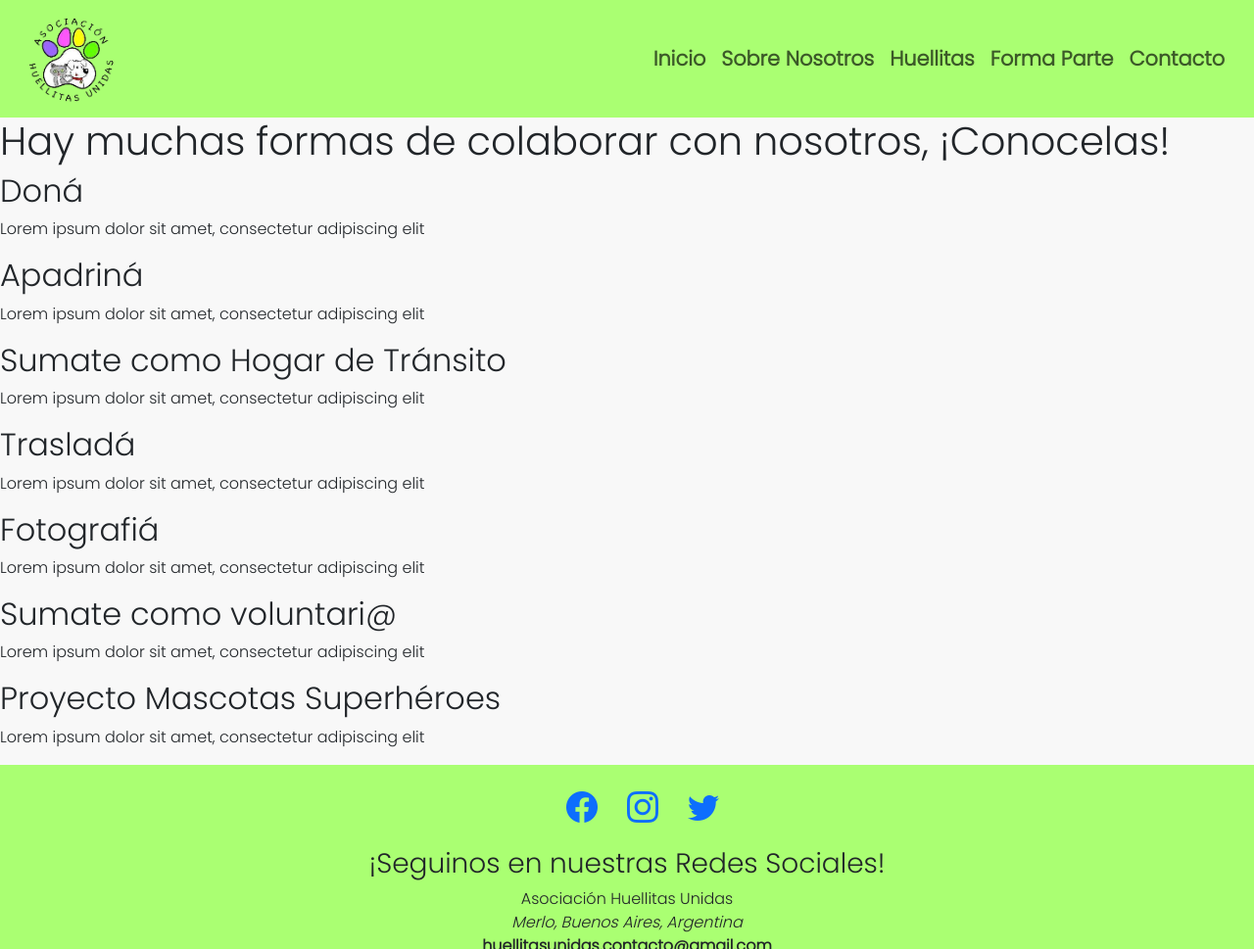
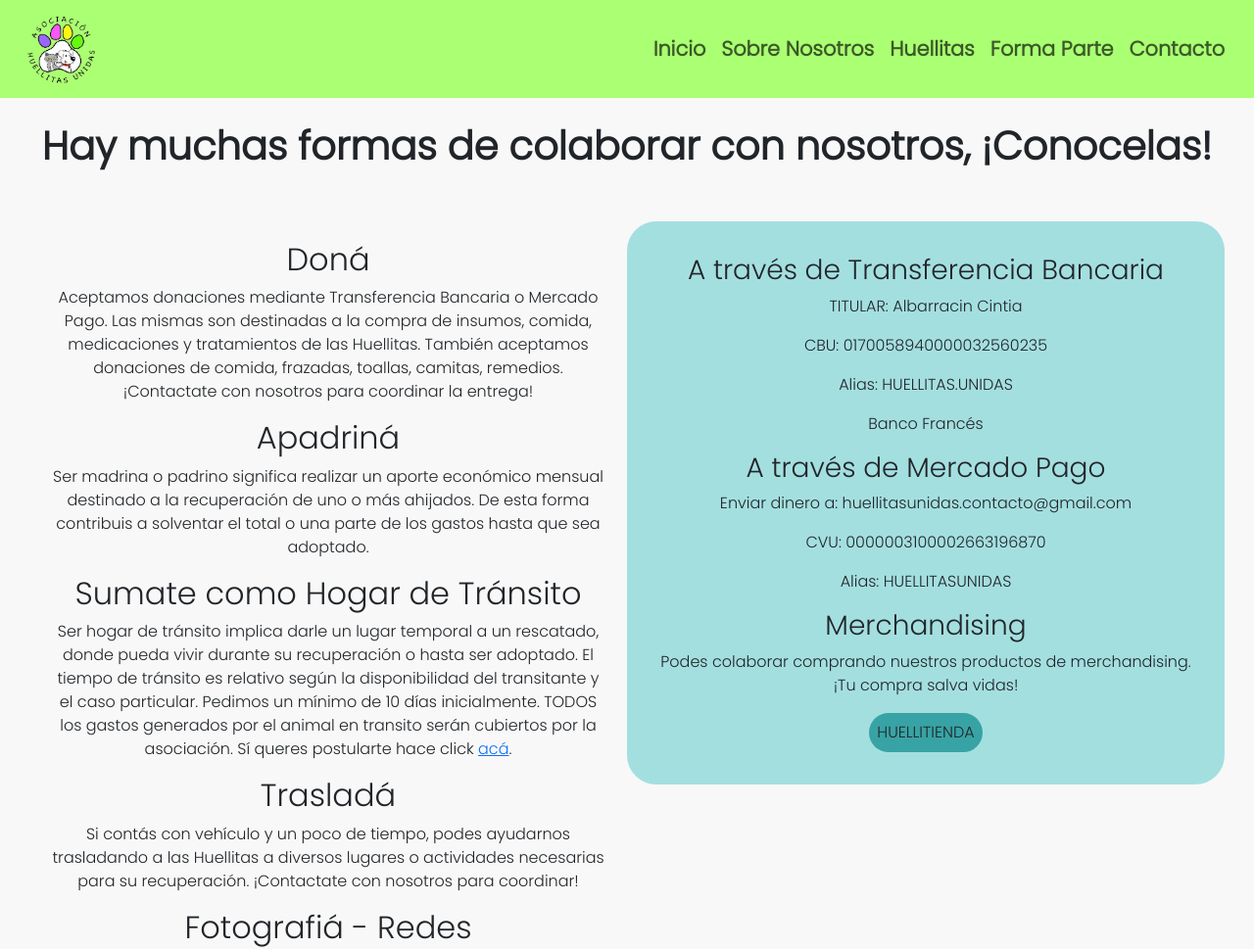
Before and after one commit to CSegundoRosa/huellitas-unidas, a plain HTML site: page pages/forma-parte.html in a window 1280 px wide. Shown: the top 969 px of the page at 98% size. Drawn offline with nearby package versions, Linux system fonts and the light colour scheme.

Commit message:
forma parte

```diff
--- a/css/styles.css
+++ b/css/styles.css
@@ -24,8 +24,8 @@ header {
 }
 
 header img {
-    height: 100px;
-    width: 100px;
+    height: 80px;
+    width: 80px;
     float: left;
 }
 
@@ -252,6 +252,54 @@ header img {
     background-color: #A4DFE0;
 }
 
+/*Forma parte*/
+
+.forma-parte-h1{
+    text-align: center;
+    font-weight: 600;
+    margin-top: 10px;
+    padding: 15px;
+}
+.forma-parte-grid {
+    padding: 30px;
+    display: grid;
+    grid-template-columns: 1fr 1fr;
+    grid-template-rows: auto;
+    align-items: flex-start;
+}
+
+.forma-parte-info {
+    padding: 20px;
+    text-align: center;
+    display: flex;
+    align-items: center;
+    justify-content: space-evenly;
+    flex-direction: column;
+}
+
+.forma-parte-donaciones {
+    padding: 30px;
+    border: 3px solid #A4DFE0;
+    border-radius: 30px;
+    background-color: #A4DFE0;
+    text-align: center;
+    display: flex;
+    align-items: center;
+    justify-content: space-evenly;
+    flex-direction: column;
+}
+
+.forma-parte-donaciones a {
+    text-decoration: none;
+    border: 3px solid #38A3A5;
+    border-radius: 25px;
+    background-color: #38A3A5;
+    padding: 5px;
+}
+.forma-parte-donaciones a:hover{
+    background-color: #f8f8f8;
+}
+
 /*footer*/
 
 footer {
@@ -468,4 +516,12 @@ footer p{
     .huellitas-adopcion-h1 {
         font-size: 1.3rem;
     }
+
+    .card-title {
+        font-size: 1.1rem;
+    }
+
+    .card-text {
+        font-size: 0.9rem;
+    }
 }
--- a/pages/forma-parte.html
+++ b/pages/forma-parte.html
@@ -6,6 +6,7 @@
     <meta name="viewport" content="width=device-width, initial-scale=1.0">
     <link href="https://cdn.jsdelivr.net/npm/bootstrap@5.3.0-alpha1/dist/css/bootstrap.min.css" rel="stylesheet" integrity="sha384-GLhlTQ8iRABdZLl6O3oVMWSktQOp6b7In1Zl3/Jr59b6EGGoI1aFkw7cmDA6j6gD" crossorigin="anonymous">
     <link rel="stylesheet" href="https://cdn.jsdelivr.net/npm/bootstrap-icons@1.10.3/font/bootstrap-icons.css">
+    <link href="https://unpkg.com/aos@2.3.1/dist/aos.css" rel="stylesheet">
     <link rel="stylesheet" href="../css/styles.css">
     <title>Asociación Huellitas Unidas</title>
 </head>
@@ -13,7 +14,9 @@
     <header>
         <nav class="navbar navbar-expand-lg">
             <div class="container-fluid">
+                <a href="../index.html">
                     <img src="../img/logo.png" alt="logo huellitas unidas">
+                </a>
                     <button class="navbar-toggler" type="button" data-bs-toggle="collapse" data-bs-target="#navbarNav"
                         aria-controls="navbarNav" aria-expanded="false" aria-label="Toggle navigation">
                         <span class="navbar-toggler-icon"></span>
@@ -41,37 +44,45 @@
         </nav>
     </header>
     <main>
-        <div class="quienes-somos">
-            <div>
-                <h1>Hay muchas formas de colaborar con nosotros, ¡Conocelas!</h1>
+        <h1 class="forma-parte-h1">Hay muchas formas de colaborar con nosotros, ¡Conocelas!</h1>
+            <div class="forma-parte-grid ">
+                <div data-aos="fade-right"
+                data-aos-duration="1000"
+                data-aos-offset="300"
+                data-aos-easing="ease-in-sine"
+                class="forma-parte-info">
+                    <h2>Doná</h2>
+                    <p>Aceptamos donaciones mediante Transferencia Bancaria o Mercado Pago. Las mismas son destinadas a la compra de insumos, comida, medicaciones y tratamientos de las Huellitas. También aceptamos donaciones de comida, frazadas, toallas, camitas, remedios. ¡Contactate con nosotros para coordinar la entrega!</p>
+                    <h2>Apadriná</h2>
+                    <p>Ser madrina o padrino significa realizar un aporte económico mensual destinado a la recuperación de uno o más ahijados. De esta forma contribuis a solventar el total o una parte de los gastos hasta que sea adoptado.</p>
+                    <h2>Sumate como Hogar de Tránsito</h2>
+                    <p>Ser hogar de tránsito implica darle un lugar temporal a un rescatado, donde pueda vivir durante su recuperación o hasta ser adoptado. El tiempo de tránsito es relativo según la disponibilidad del transitante y el caso particular. Pedimos un mínimo de 10 días inicialmente. TODOS los gastos generados por el animal en transito serán cubiertos por la asociación. Sí queres postularte hace click <a href="https://docs.google.com/forms/d/e/1FAIpQLSf7iqqLxjlWYr2souK5-_GTV27oHF9_L9BPbNsrbP0HNJgnvQ/viewform">acá</a>.</p>
+                    <h2>Trasladá</h2>
+                    <p>Si contás con vehículo y un poco de tiempo, podes ayudarnos trasladando a las Huellitas a diversos lugares o actividades necesarias para su recuperación. ¡Contactate con nosotros para coordinar!</p>
+                    <h2>Fotografiá - Redes</h2>
+                    <p>Sabemos que tanto la realización de fotografías como el manejo de redes ocupan un lugar muy importante para llear acabo las actividades diarias como la difusión, que nos permite tener mayor alcance y comunicación con nuestros seguidores. Si contás con conocimiento básico en fotografía, edición de video y/o fotos para sesiones de futuras adoopciones tambien podes sumarte al equipo de AHU.</p>
+                    <h2>Sumate como voluntari@</h2>
+                    <p>Para formar parte de AHU como voluntari@, por favor completá el siguiente <a href="https://docs.google.com/forms/d/e/1FAIpQLScZPLA0ab_DFaskWwHZKKBjoYarVgEHeB6opHnJuDPHxyghDQ/viewform">formulario</a>.</p>
+                    <h2>Proyecto Mascotas Superhéroes</h2>
+                    <p>Desde AHU queremos ayudar y contribuir a salvar más vidas. Iniciamos este proyecto para conformar una base de datos de posibles mascotas aptas para ser donantes de sangre. Si tu mascota cumple con los requisitos necesarios para ser donante podes sumarte a la lista. En caso de que algún animal necesite una donacion, recurriremos a nuestros Superhéroes para encontrar el adecuado y disponible para ayudar.</p>
                 </div>
-            <div>
-                <h2>Doná</h2>
-                <p>Lorem ipsum dolor sit amet, consectetur adipiscing elit</p>
-            </div>
-            <div>
-                <h2>Apadriná</h2>
-                <p>Lorem ipsum dolor sit amet, consectetur adipiscing elit</p>
-            </div>
-            <div>
-                <h2>Sumate como Hogar de Tránsito</h2>
-                <p>Lorem ipsum dolor sit amet, consectetur adipiscing elit</p>
-            </div>
-            <div>
-                <h2>Trasladá</h2>
-                <p>Lorem ipsum dolor sit amet, consectetur adipiscing elit</p>
-            </div>
-            <div>
-                <h2>Fotografiá</h2>
-                <p>Lorem ipsum dolor sit amet, consectetur adipiscing elit</p>
-            </div>
-            <div>
-                <h2>Sumate como voluntari@</h2>
-                <p>Lorem ipsum dolor sit amet, consectetur adipiscing elit</p>
-            </div>
-            <div>
-                <h2>Proyecto Mascotas Superhéroes</h2>
-                <p>Lorem ipsum dolor sit amet, consectetur adipiscing elit</p>
+                <div data-aos="fade-right"
+                data-aos-duration="1000"
+                data-aos-offset="300"
+                data-aos-easing="ease-in-sine"
+                class="forma-parte-donaciones">
+                    <h3>A través de Transferencia Bancaria</h3>
+                    <p>TITULAR: Albarracin Cintia</p>
+                    <p>CBU: 0170058940000032560235</p>
+                    <p>Alias: HUELLITAS.UNIDAS</p>
+                    <p>Banco Francés</p>
+                    <h3>A través de Mercado Pago</h3>
+                    <p>Enviar dinero a: huellitasunidas.contacto@gmail.com</p>
+                    <p>CVU: 0000003100002663196870</p>
+                    <p>Alias: HUELLITASUNIDAS</p>
+                    <h3>Merchandising</h3>
+                    <p>Podes colaborar comprando nuestros productos de merchandising. ¡Tu compra salva vidas!</p>
+                    <a href="https://huellitasunidas.empretienda.com.ar/" class="btn">HUELLITIENDA</a>
                 </div>
             </div>
     </main>
@@ -90,5 +101,9 @@
     </footer>
     <script src="https://cdn.jsdelivr.net/npm/@popperjs/core@2.11.6/dist/umd/popper.min.js" integrity="sha384-oBqDVmMz9ATKxIep9tiCxS/Z9fNfEXiDAYTujMAeBAsjFuCZSmKbSSUnQlmh/jp3" crossorigin="anonymous"></script>
     <script src="https://cdn.jsdelivr.net/npm/bootstrap@5.3.0-alpha1/dist/js/bootstrap.min.js" integrity="sha384-mQ93GR66B00ZXjt0YO5KlohRA5SY2XofN4zfuZxLkoj1gXtW8ANNCe9d5Y3eG5eD" crossorigin="anonymous"></script>
+    <script src="https://unpkg.com/aos@2.3.1/dist/aos.js"></script>
+    <script>
+        AOS.init();
+    </script>
 </body>
 </html>
```
Also changed, not shown: index.html (+3 -1 lines), pages/contacto.html (+3 -1 lines), pages/huellitas.html (+14 -7 lines), pages/sobre-nosotros.html (+6 -4 lines). Lines whose indentation alone changed are shown as unchanged.
